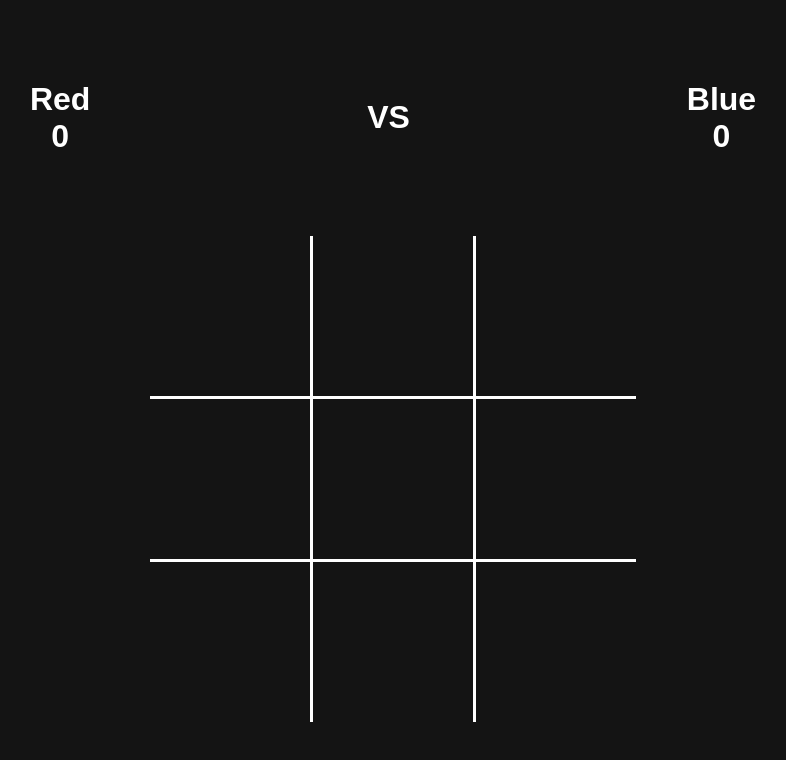
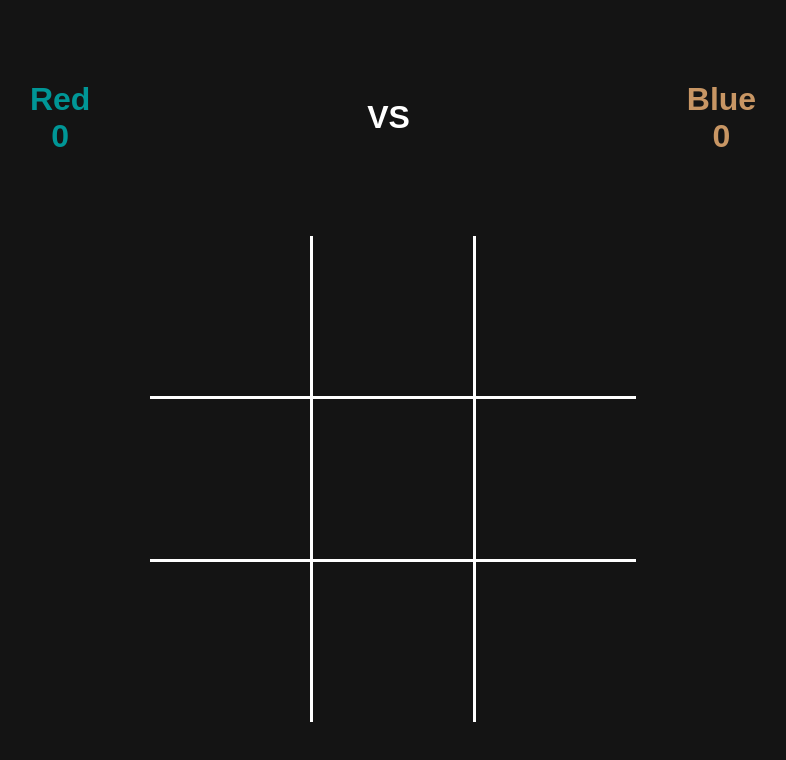
Before and after one commit to Aditya81016/Tic-Tac-Toe, a plain HTML site: page index.html in a window 1280 px wide. Shown: the whole page, without its empty margins (247-1033 px from the left). Drawn offline with Linux system fonts and the light colour scheme.

Commit message:
Update style.css

```diff
--- a/css/style.css
+++ b/css/style.css
@@ -46,7 +46,7 @@ body {
     align-items: center;
 }
 
-.red, #Red
+.red, #Red h1 {
     color: rgb(0, 150, 150);
 }
 
```
